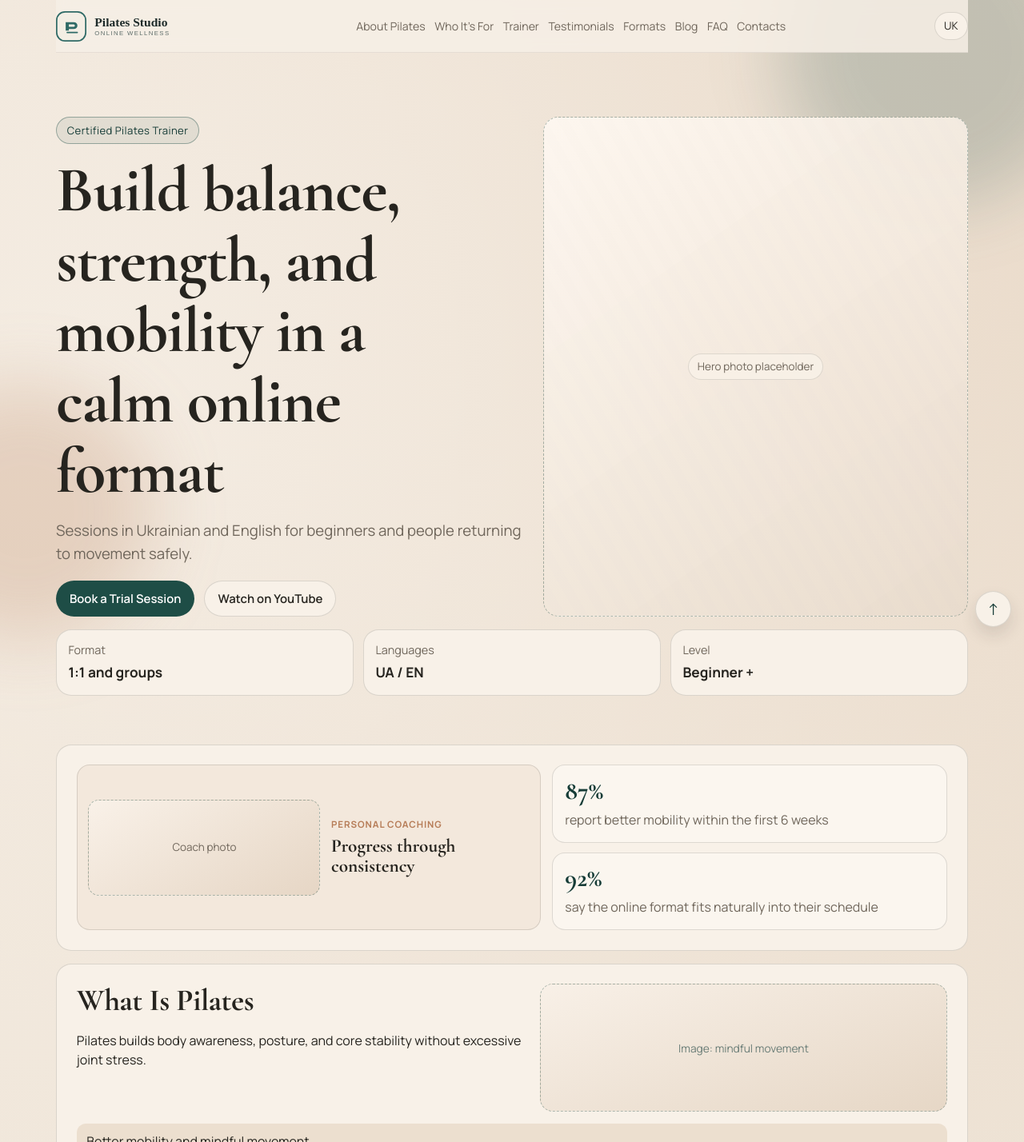
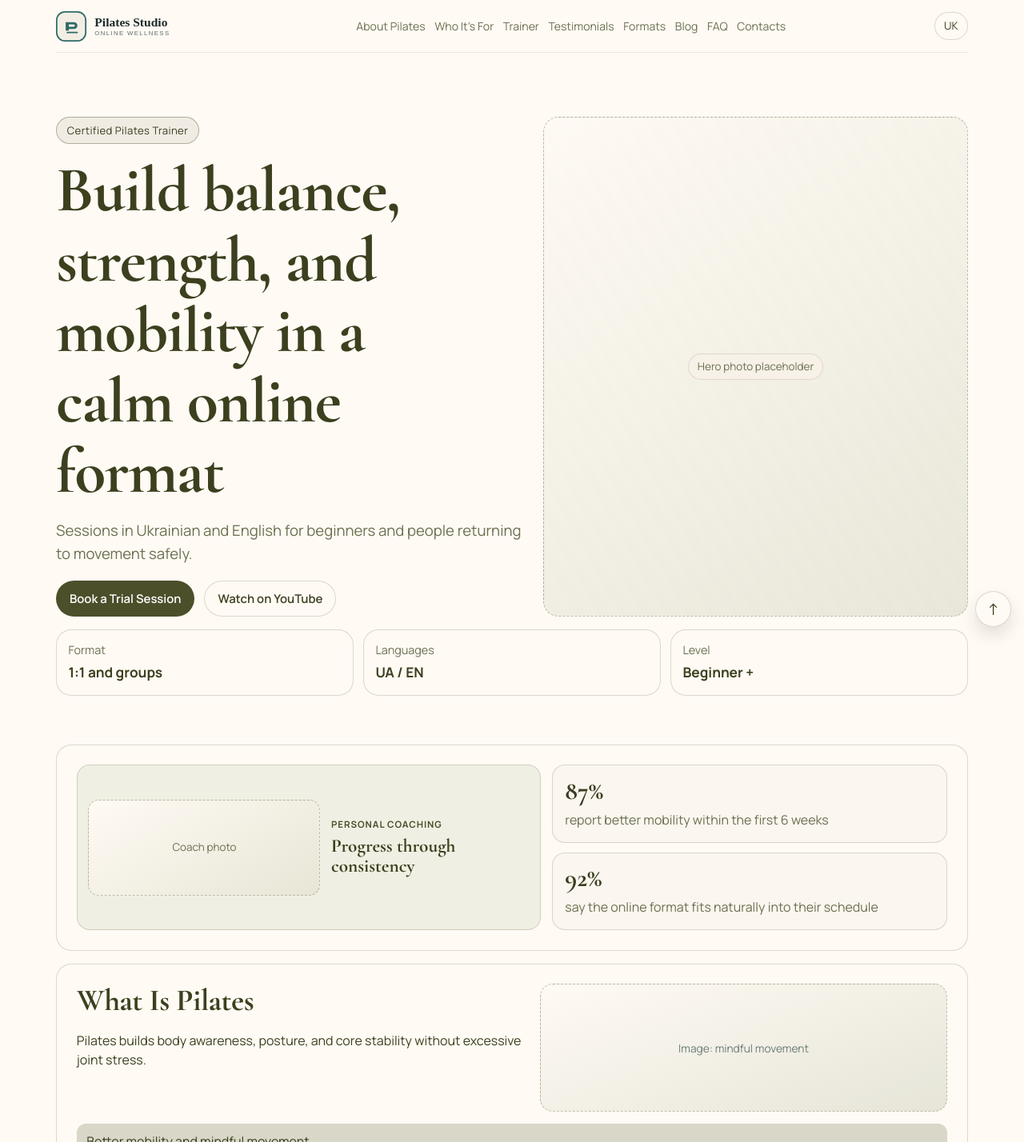
Before and after one commit to alexshen73/pilates-studio, a Next.js app: page /en in a window 1280 px wide. Shown: the top 1428 px of the page at 80% size. Built offline with nearby package versions, Linux system fonts and the light colour scheme.

Commit message:
style: align palette and buttons with reference direction

```diff
--- a/app/globals.css
+++ b/app/globals.css
@@ -1,15 +1,15 @@
 :root {
-  --bg: #efe5d8;
-  --bg-soft: #f6efe6;
-  --surface: #f8f1e8;
-  --surface-strong: #ecdfcf;
-  --text: #26241f;
-  --muted: #6f665b;
-  --primary: #1e4d46;
-  --primary-strong: #163c37;
-  --accent: #b67c57;
-  --border: rgba(38, 36, 31, 0.14);
-  --ring: rgba(30, 77, 70, 0.22);
+  --bg: rgb(255, 250, 244);
+  --bg-soft: #f9f5ef;
+  --surface: #fffaf4;
+  --surface-strong: rgb(216, 215, 200);
+  --text: rgb(60, 64, 30);
+  --muted: #6c7050;
+  --primary: #4b4f2a;
+  --primary-strong: #3a3d20;
+  --accent: rgb(216, 215, 200);
+  --border: rgba(60, 64, 30, 0.18);
+  --ring: rgba(75, 79, 42, 0.24);
 }
 
 * {
@@ -24,10 +24,7 @@ html {
 body {
   margin: 0;
   color: var(--text);
-  background:
-    radial-gradient(circle at 9% 11%, #f4ece2 0%, rgba(244, 236, 226, 0) 38%),
-    radial-gradient(circle at 84% 7%, #e8d7c5 0%, rgba(232, 215, 197, 0) 36%),
-    var(--bg);
+  background: var(--bg);
   font-family: var(--font-body), "Trebuchet MS", sans-serif;
   line-height: 1.55;
 }
@@ -49,26 +46,15 @@ a {
 }
 
 .bgShape {
-  position: absolute;
-  border-radius: 999px;
-  z-index: -1;
-  filter: blur(44px);
+  display: none;
 }
 
 .bgShapeOne {
-  width: 24rem;
-  height: 24rem;
-  top: -8rem;
-  right: -5rem;
-  background: rgba(30, 77, 70, 0.2);
+  display: none;
 }
 
 .bgShapeTwo {
-  width: 20rem;
-  height: 20rem;
-  top: 30rem;
-  left: -8rem;
-  background: rgba(182, 124, 87, 0.24);
+  display: none;
 }
 
 .header {
@@ -81,8 +67,8 @@ a {
   top: 0;
   z-index: 15;
   backdrop-filter: blur(8px);
-  background: rgba(246, 239, 230, 0.86);
-  border-bottom: 1px solid rgba(38, 36, 31, 0.08);
+  background: rgba(255, 250, 244, 0.92);
+  border-bottom: 1px solid rgba(60, 64, 30, 0.1);
 }
 
 .brandMark {
@@ -155,11 +141,11 @@ a {
 .badge {
   width: fit-content;
   margin: 0;
-  border: 1px solid rgba(30, 77, 70, 0.4);
+  border: 1px solid rgba(75, 79, 42, 0.4);
   border-radius: 999px;
   padding: 0.35rem 0.8rem;
   color: var(--primary-strong);
-  background: rgba(30, 77, 70, 0.08);
+  background: rgba(75, 79, 42, 0.08);
   font-size: 0.82rem;
   letter-spacing: 0.03em;
 }
@@ -188,16 +174,16 @@ h1 {
 
 .heroVisual {
   min-height: 300px;
-  border: 1px dashed rgba(30, 77, 70, 0.35);
+  border: 1px dashed rgba(75, 79, 42, 0.35);
   border-radius: 1.2rem;
   background:
-    linear-gradient(145deg, rgba(255, 249, 242, 0.92), rgba(233, 219, 205, 0.94)),
+    linear-gradient(145deg, rgba(255, 250, 244, 0.95), rgba(231, 230, 216, 0.95)),
     repeating-linear-gradient(
       60deg,
-      rgba(182, 124, 87, 0.08),
-      rgba(182, 124, 87, 0.08) 12px,
-      rgba(30, 77, 70, 0.08) 12px,
-      rgba(30, 77, 70, 0.08) 24px
+      rgba(216, 215, 200, 0.14),
+      rgba(216, 215, 200, 0.14) 12px,
+      rgba(75, 79, 42, 0.08) 12px,
+      rgba(75, 79, 42, 0.08) 24px
     );
   display: grid;
   place-items: center;
@@ -311,7 +297,7 @@ h1 {
 .faceCard {
   border: 1px solid var(--border);
   border-radius: 1rem;
-  background: #f3e8dc;
+  background: #f0efe3;
   padding: 0.85rem;
   display: grid;
   gap: 0.85rem;
@@ -321,8 +307,8 @@ h1 {
 .facePhoto {
   min-height: 120px;
   border-radius: 0.85rem;
-  border: 1px dashed rgba(30, 77, 70, 0.35);
-  background: linear-gradient(150deg, #f9f1e8, #e6d6c5);
+  border: 1px dashed rgba(75, 79, 42, 0.35);
+  background: linear-gradient(150deg, #fffaf4, #e7e6d6);
   display: grid;
   place-items: center;
   color: var(--muted);
@@ -331,7 +317,7 @@ h1 {
 
 .faceLabel {
   margin: 0;
-  color: var(--accent);
+  color: var(--primary);
   text-transform: uppercase;
   letter-spacing: 0.08em;
   font-size: 0.72rem;
@@ -393,10 +379,10 @@ h1 {
 }
 
 .visualBlock {
-  border: 1px dashed rgba(30, 77, 70, 0.34);
+  border: 1px dashed rgba(75, 79, 42, 0.34);
   border-radius: 1rem;
   min-height: 160px;
-  background: linear-gradient(160deg, #f8f0e7, #e6d7c6);
+  background: linear-gradient(160deg, #fffaf4, #e6e5d8);
   color: #6a7d77;
   display: grid;
   place-items: center;
@@ -406,10 +392,10 @@ h1 {
 }
 
 .profileCard {
-  border: 1px dashed rgba(30, 77, 70, 0.34);
+  border: 1px dashed rgba(75, 79, 42, 0.34);
   border-radius: 1rem;
   padding: 1rem;
-  background: linear-gradient(145deg, #fef8f0, #eadccc);
+  background: linear-gradient(145deg, #fffaf4, #ecebdc);
 }
 
 .visualTrainer {
@@ -422,8 +408,8 @@ h1 {
   margin: 0;
   padding: 0.3rem 0.65rem;
   border-radius: 999px;
-  background: rgba(182, 124, 87, 0.18);
-  color: #8c5e3f;
+  background: rgba(75, 79, 42, 0.12);
+  color: #585d31;
   font-size: 0.8rem;
 }
 
```
